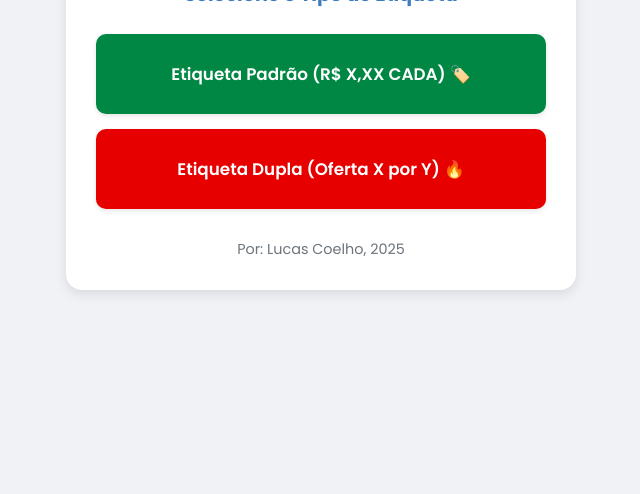
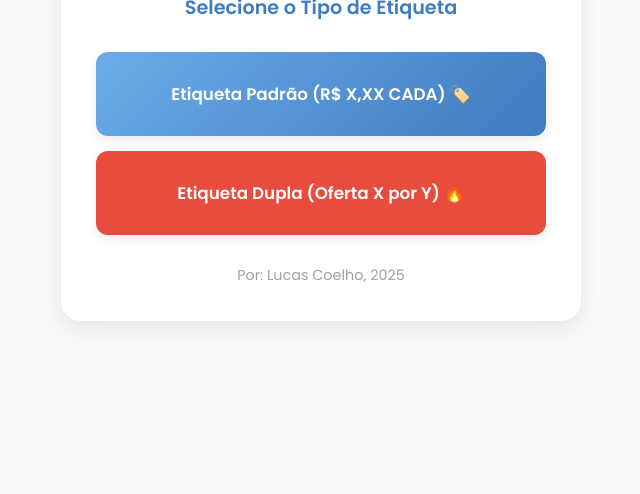
Before and after one commit to Lucascoelh/EtiquetasMega, a plain HTML site: page index.html in a window 1280 px wide. Shown: the part 306-800 px from the top of the page, without its empty margins (319-959 px from the left). Drawn offline with Linux system fonts and the light colour scheme.

Commit message:
index.html

```diff
--- a/index.html
+++ b/index.html
@@ -8,19 +8,19 @@
     <link href="https://fonts.googleapis.com/css2?family=Poppins:wght@400;600;700;900&display=swap" rel="stylesheet">
 
     <style>
-        /* Variáveis CSS para cores e sombras */
         :root {
             --cor-principal: #3f7bbf;
-            --cor-fundo: #f0f2f5;
-            --cor-cheio: #008744; /* Verde escuro para contraste */
-            --cor-oferta: #e60000; /* Vermelho forte */
-            --sombra-suave: 0 4px 12px rgba(0, 0, 0, 0.1);
-            --cor-titulo: #000; /* Preto forte para o título principal */
+            --cor-fundo: #f8f9fb;
+            --cor-cheio: #00b894;
+            --cor-oferta: #e74c3c;
+            --sombra-suave: 0 8px 20px rgba(0, 0, 0, 0.08);
+            --cor-titulo: #2c3e50;
+            --gradiente-btn: linear-gradient(135deg, #6aace8, #3f7bbf);
         }
 
         body {
             font-family: 'Poppins', sans-serif;
-            background-color: var(--cor-fundo);
+            background: var(--cor-fundo);
             display: flex;
             justify-content: center;
             align-items: center;
@@ -31,20 +31,24 @@
         }
 
         .menu-container {
-            background-color: #ffffff;
-            padding: 30px;
-            border-radius: 16px;
+            background: #ffffff;
+            padding: 35px;
+            border-radius: 20px;
             box-shadow: var(--sombra-suave);
             text-align: center;
             max-width: 450px;
             width: 100%;
+            transition: transform 0.3s ease;
         }
 
-        /* NOVO ESTILO: Título Principal */
+        .menu-container:hover {
+            transform: translateY(-3px);
+        }
+
         .titulo-principal {
             color: var(--cor-titulo);
             font-size: 2.2em;
-            font-weight: 900; /* Extra bold */
+            font-weight: 900;
             margin-bottom: 5px;
             text-transform: uppercase;
             line-height: 1.1;
@@ -52,9 +56,9 @@
 
         h1 {
             color: var(--cor-principal);
-            margin-bottom: 25px;
-            font-size: 1.2em; /* Diminuído para ser o subtítulo */
-            font-weight: 700;
+            margin-bottom: 30px;
+            font-size: 1.2em;
+            font-weight: 600;
         }
 
         .opcoes {
@@ -68,50 +72,48 @@
             align-items: center;
             justify-content: center;
             min-height: 60px;
-            padding: 10px 20px;
+            padding: 12px 20px;
             border: none;
-            border-radius: 10px;
+            border-radius: 12px;
             cursor: pointer;
             font-size: 1.05em;
             font-weight: 600;
             text-decoration: none;
-            transition: all 0.3s ease;
-            box-shadow: 0 2px 5px rgba(0, 0, 0, 0.1);
+            transition: all 0.25s ease;
+            box-shadow: 0 4px 12px rgba(0, 0, 0, 0.08);
         }
 
-        /* Estilos dos botões (inalterados) */
         .opcao-btn.cheio {
-            background-color: var(--cor-cheio);
+            background: var(--gradiente-btn);
             color: white;
         }
 
         .opcao-btn.oferta {
-            background-color: var(--cor-oferta);
+            background: var(--cor-oferta);
             color: white;
         }
 
         .opcao-btn:hover {
-            transform: translateY(-3px);
-            box-shadow: 0 6px 15px rgba(0, 0, 0, 0.2);
+            transform: translateY(-4px);
+            box-shadow: 0 8px 20px rgba(0, 0, 0, 0.15);
         }
 
         .opcao-btn:active {
             transform: translateY(0);
-            box-shadow: 0 2px 5px rgba(0, 0, 0, 0.1);
+            box-shadow: 0 4px 12px rgba(0, 0, 0, 0.08);
         }
 
         .atribuicao {
             margin-top: 30px;
             font-size: 0.9em;
-            color: #6c757d;
+            color: #95a5a6;
             font-weight: 400;
         }
 
-        /* OTIMIZAÇÃO MOBILE */
         @media (max-width: 480px) {
             .menu-container {
                 padding: 25px 20px;
-                border-radius: 12px;
+                border-radius: 16px;
             }
             .titulo-principal {
                 font-size: 1.8em;
@@ -129,15 +131,13 @@
 <body>
 
     <div class="menu-container">
-
         <div class="titulo-principal">
-            Gerador de Etiquetas
+            Gerador de Etiquetas Grupo Mega
         </div>
 
         <h1>Selecione o Tipo de Etiqueta</h1>
 
         <div class="opcoes">
-
             <a href="index_PrecoCheio.html" class="opcao-btn cheio">
                 Etiqueta Padrão (R$ X,XX CADA) 🏷️
             </a>
@@ -145,7 +145,6 @@
             <a href="index_PrecoOferta.html" class="opcao-btn oferta">
                 Etiqueta Dupla (Oferta X por Y) 🔥
             </a>
-
         </div>
 
         <div class="atribuicao">
```
